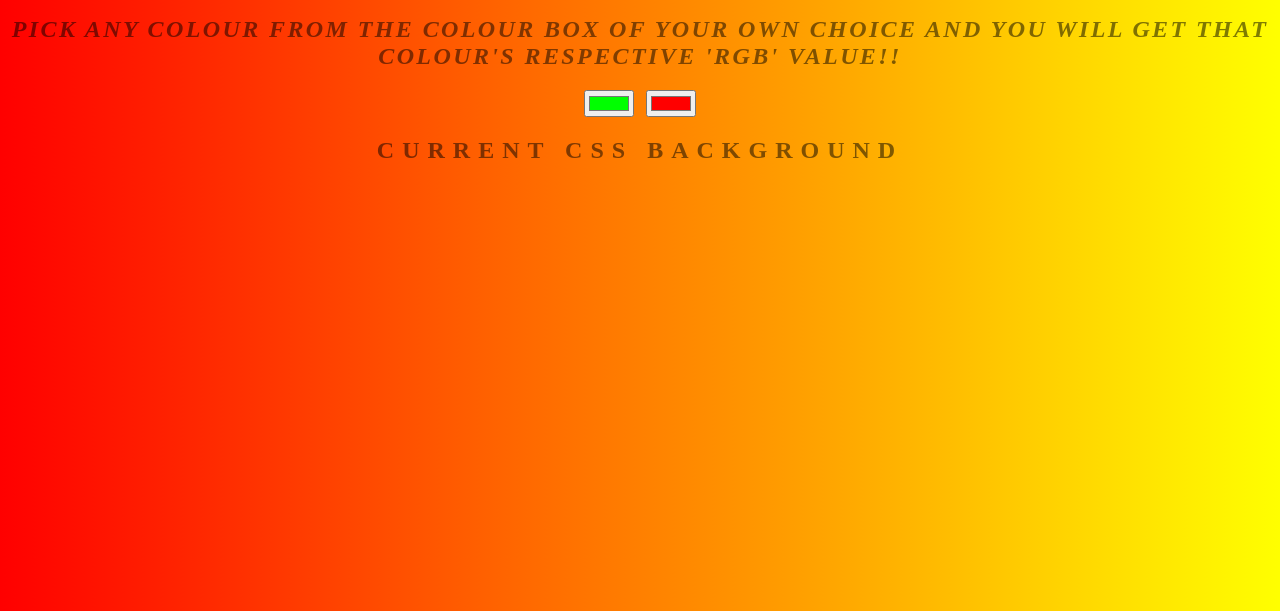
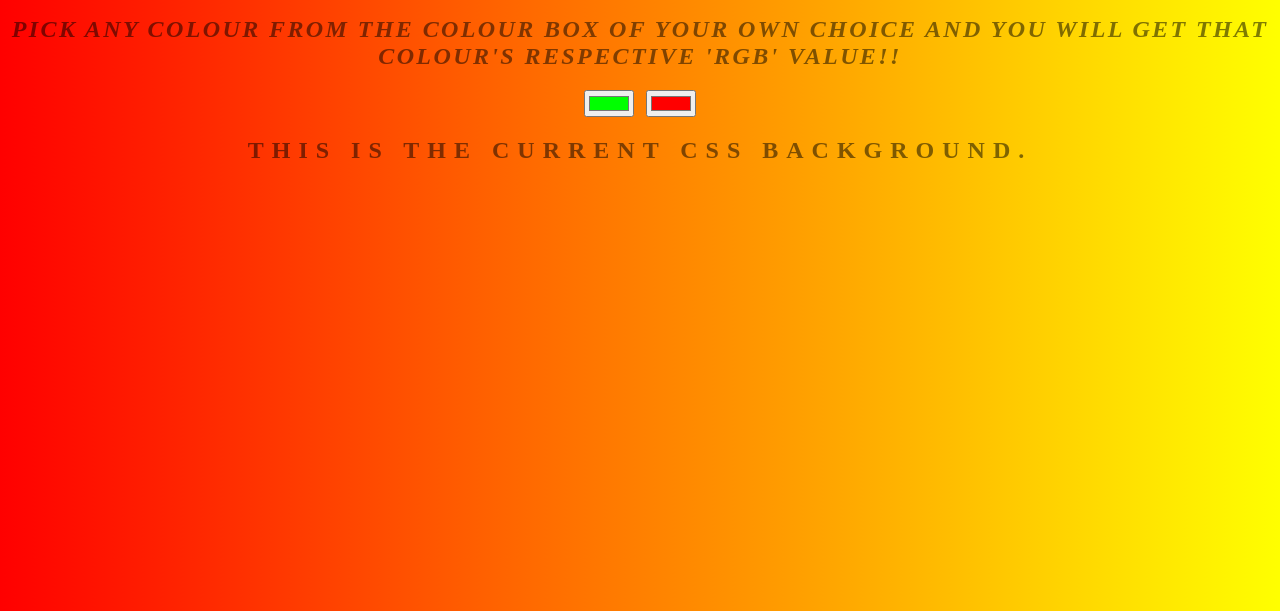
Before and after one commit to sayann002/Background-Generator, a plain HTML site: page index.html in a window 1280 px wide. Shown: the part 189-800 px from the top of the page. Drawn offline with Linux system fonts and the light colour scheme.

Commit message:
changed h2

```diff
--- a/index.html
+++ b/index.html
@@ -33,7 +33,7 @@
 	<input type="color" name="color1" class="color1" value="#00ff00">
 	<input type="color" name="color2" class="color2" value="#ff0000">
 
-	<h2>Current CSS Background</h2>
+	<h2>This is the current CSS background.</h2>
 	<h3></h3>
 
 
```
